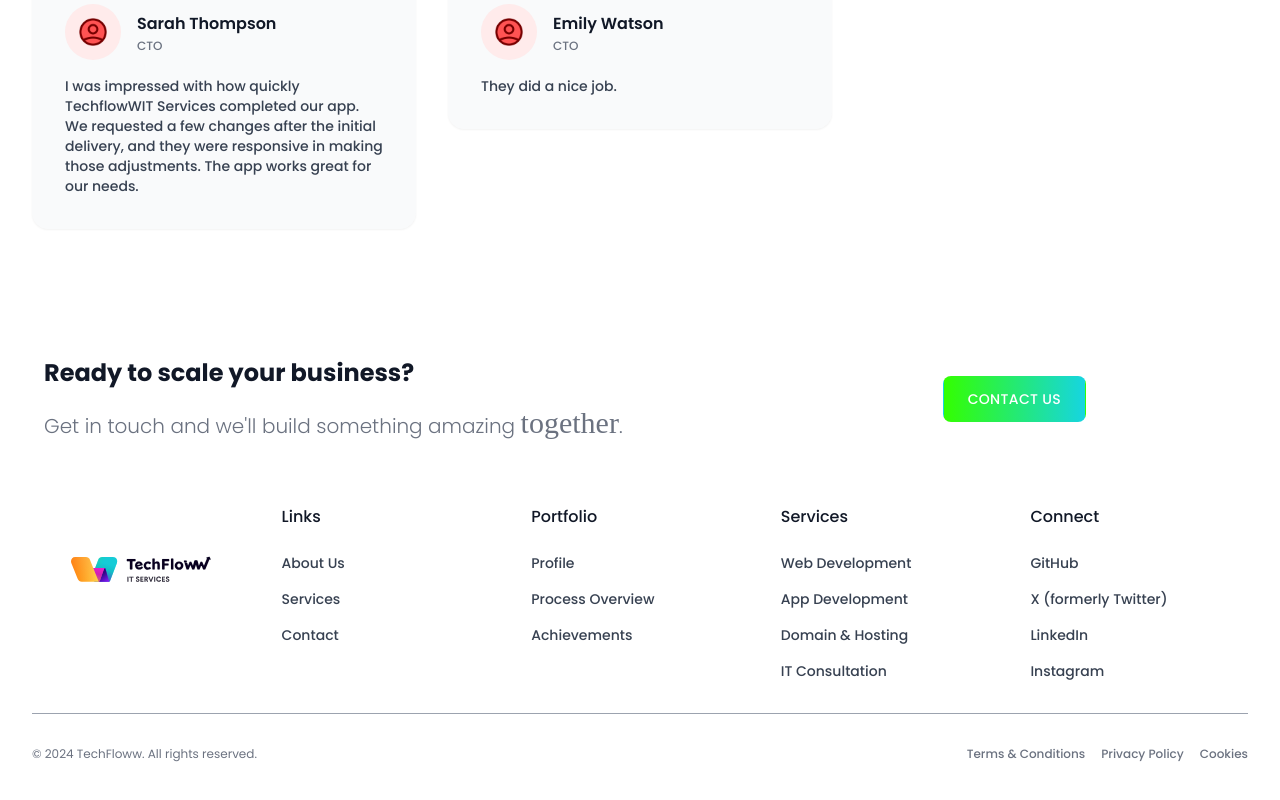
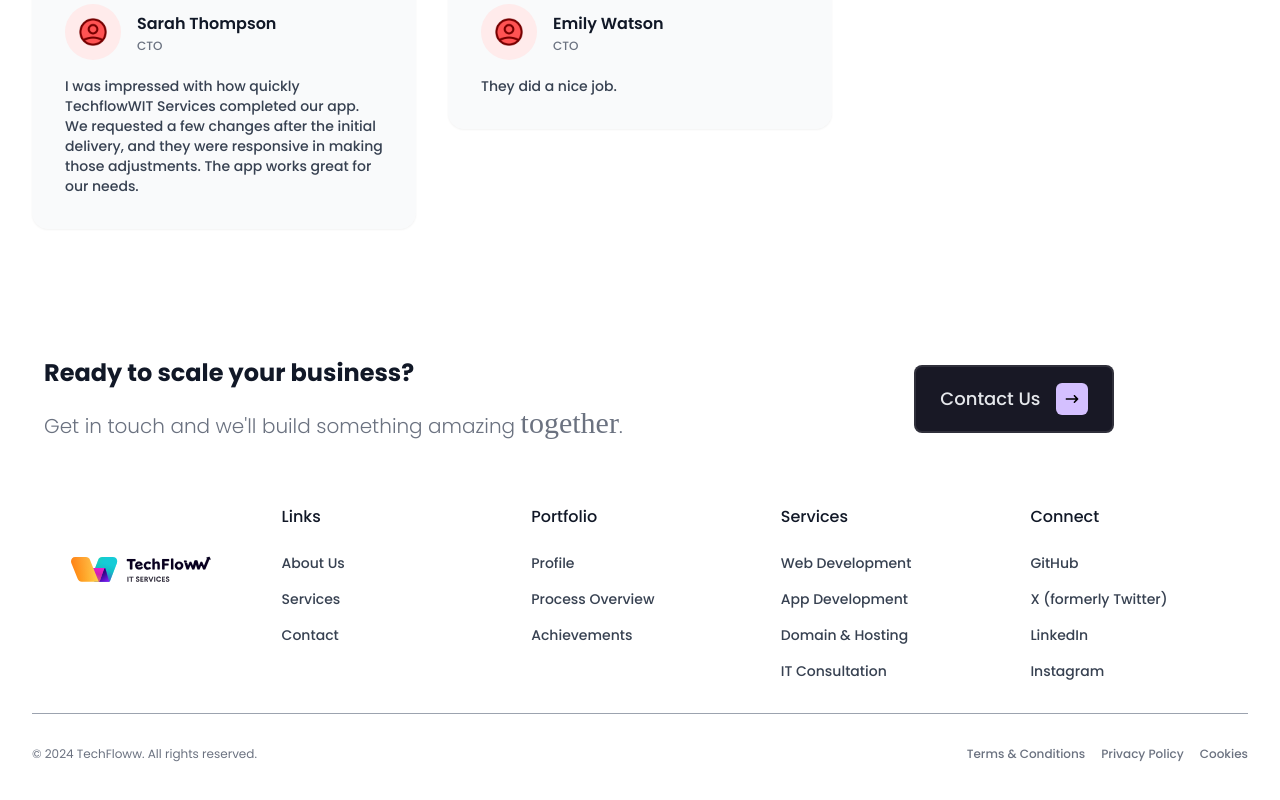
Before and after one commit to AKindWorld/TechFlowwLandingPage, a React (Vite) app: page / in a window 1280 px wide. Shown: the part 3825-4625 px from the top of the page. Built offline with nearby package versions, Linux system fonts and the light colour scheme; a web font is replaced by a local one; what tailwindcss-animated would draw is missing.

Commit message:
footer CTA button rework

```diff
--- a/src/components/Footer.jsx
+++ b/src/components/Footer.jsx
@@ -22,10 +22,21 @@ const Footer = () => {
                     </div>
 
                     <div className={`col-span-4 md:col-span-1 lg:col-span-2 justify-end items-center justify-self-center content-center ${pathname === '/contact' ? 'hidden' : 'lg:flex'}`}>
-                        <button
-                            className="mt-1 w-[90vw] bg-gradient-to-r from-[#3F0] to-[#16D5E1] px-6 py-3 text-xs md:text-sm font-bold uppercase tracking-wide text-white transition-none sm:mt-0 sm:w-auto sm:shrink-0 justify-end"
-                        >
-                            <a href='/contact'>Contact Us</a>
+                        <button className='hidden lg:flex group items-center bg-gradient-to-r bg-[#181825] hover:bg-[#D4C0FF] hover:text-black transition-all border-2 border-[#FFF]/10 dark:border-[#FFF]/10 hover:border-[#D4C0FF] hover:border-2 dark:hover:border-[#D4C0FF] text-gray-200 font-bold py-4 px-6 rounded-lg text-sm sm:text-base md:text-lg focus:outline-none focus:outline-2 focus:outline-[#D4C0FF]'>
+                            <div className='group-hover:animate-fade-right group-hover:animate-ease-out group-hover:animate-normal animate-fade-left animate-ease-out'>
+                                <svg className="group-hover:block hidden bg-white rounded-md size-8 p-2 button-arrow mr-4" width="20" height="20" viewBox="0 0 20 20" fill="none" xmlns="http://www.w3.org/2000/svg">
+                                    <path className='' fill-rule="evenodd" clip-rule="evenodd" d="M12.293 5.29279C12.4805 5.10532 12.7348 5 13 5C13.2652 5 13.5195 5.10532 13.707 5.29279L17.707 9.29279C17.8945 9.48031 17.9998 9.73462 17.9998 9.99979C17.9998 10.265 17.8945 10.5193 17.707 10.7068L13.707 14.7068C13.5184 14.8889 13.2658 14.9897 13.0036 14.9875C12.7414 14.9852 12.4906 14.88 12.3052 14.6946C12.1198 14.5092 12.0146 14.2584 12.0123 13.9962C12.01 13.734 12.1108 13.4814 12.293 13.2928L14.586 10.9998H3C2.73478 10.9998 2.48043 10.8944 2.29289 10.7069C2.10536 10.5194 2 10.265 2 9.99979C2 9.73457 2.10536 9.48022 2.29289 9.29268C2.48043 9.10514 2.73478 8.99979 3 8.99979H14.586L12.293 6.70679C12.1055 6.51926 12.0002 6.26495 12.0002 5.99979C12.0002 5.73462 12.1055 5.48031 12.293 5.29279Z" fill="#000"/>
+                                </svg>
+                            </div>
+                            <span className='group-hover:animate-fade-right group-hover:animate-ease-out group-hover:animate-delay-0 animate-fade-left animate-delay-75 font-medium'>Contact Us</span>
+                            <div className='group-hover:animate-fade-right group-hover:animate-ease-out group-hover:animate-normal animate-fade-left animate-ease-out'>
+                                <svg className="group-hover:hidden block bg-[#D4C0FF] rounded-md size-8 p-2 button-arrow ml-4" width="20" height="20" viewBox="0 0 20 20" fill="none" xmlns="http://www.w3.org/2000/svg">
+                                    <path className='' fill-rule="evenodd" clip-rule="evenodd" d="M12.293 5.29279C12.4805 5.10532 12.7348 5 13 5C13.2652 5 13.5195 5.10532 13.707 5.29279L17.707 9.29279C17.8945 9.48031 17.9998 9.73462 17.9998 9.99979C17.9998 10.265 17.8945 10.5193 17.707 10.7068L13.707 14.7068C13.5184 14.8889 13.2658 14.9897 13.0036 14.9875C12.7414 14.9852 12.4906 14.88 12.3052 14.6946C12.1198 14.5092 12.0146 14.2584 12.0123 13.9962C12.01 13.734 12.1108 13.4814 12.293 13.2928L14.586 10.9998H3C2.73478 10.9998 2.48043 10.8944 2.29289 10.7069C2.10536 10.5194 2 10.265 2 9.99979C2 9.73457 2.10536 9.48022 2.29289 9.29268C2.48043 9.10514 2.73478 8.99979 3 8.99979H14.586L12.293 6.70679C12.1055 6.51926 12.0002 6.26495 12.0002 5.99979C12.0002 5.73462 12.1055 5.48031 12.293 5.29279Z" fill="#000"/>
+                                </svg>
+                            </div>
+                        </button>
+                        <button className="group lg:hidden mt-1 w-[90vw] bg-[#181825] hover:bg-[#D4C0FF] px-6 py-3 text-xs md:text-sm font-bold uppercase tracking-wide text-white hover:text-[#181825] border-none transition-all sm:mt-0 sm:w-auto sm:shrink-0 justify-end">
+                            <a className="hover:text-[#181825] group-hover:animate-fade-right" href='/contact'>Contact Us</a>
                         </button>
                     </div>
 
@@ -125,7 +136,7 @@ const Footer = () => {
                     <div className="col-span-2 sm:col-span-1">
                     <p className="font-medium text-gray-900 dark:text-white">Links</p>
 
-                    <ul className="mt-6 space-y-4 text-sm ">
+                    <ul className="mt-6 space-y-4 text-sm">
                         <li>
                         <a href="/#about" className="text-gray-700 dark:text-gray-200 transition hover:opacity-75"> About Us </a>
                         </li>
```
